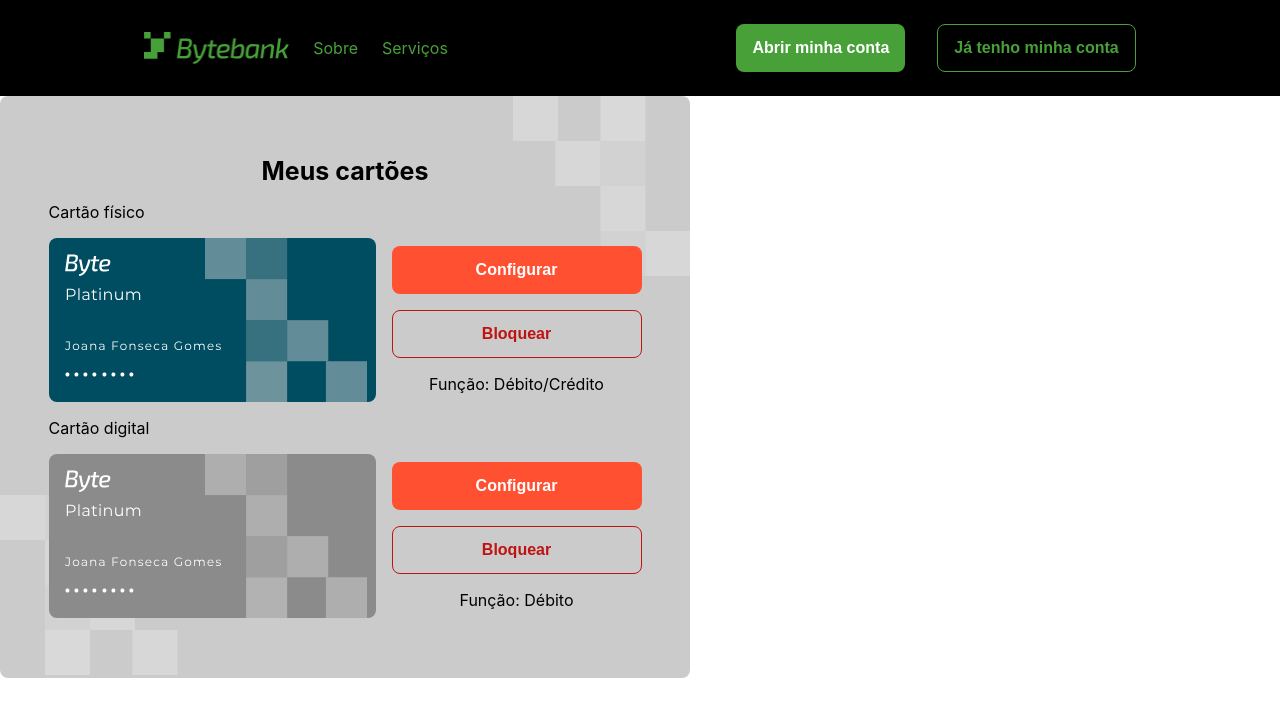
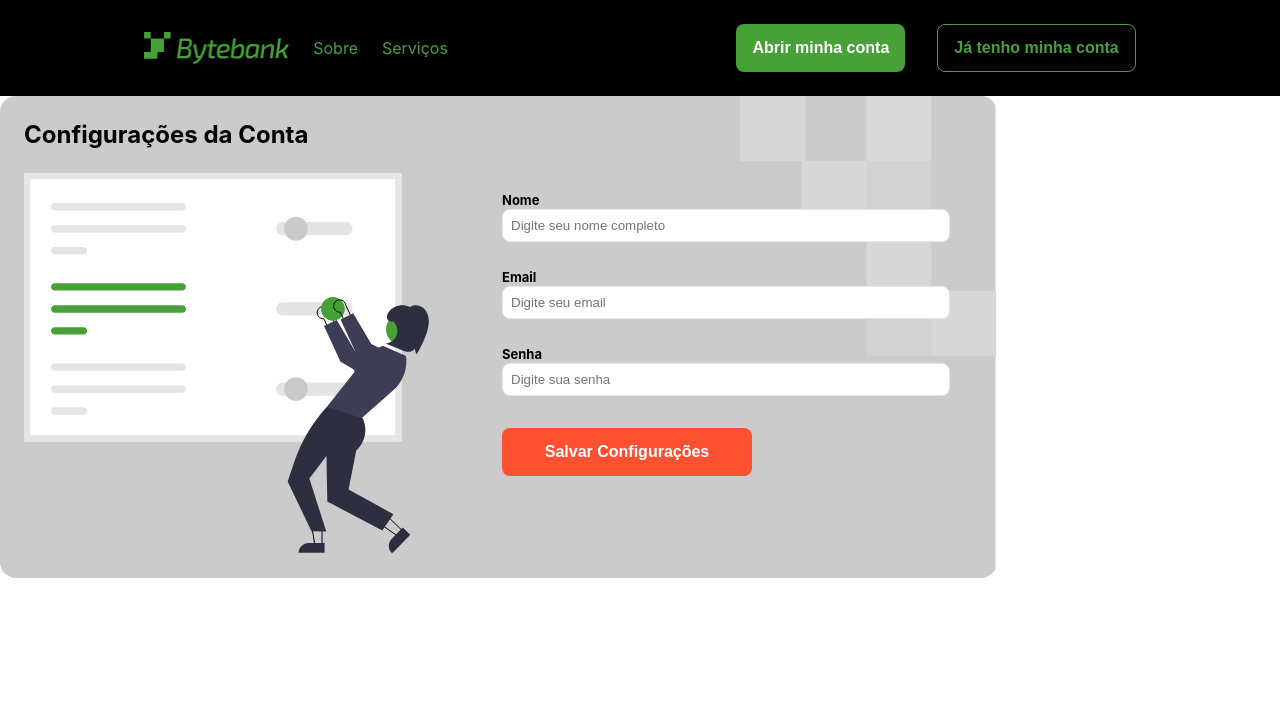
Before and after one commit to tuliooaraujoo/Grupo5, a Next.js app in the folder projeto-sala2/: page /dashboard in a window 1280 px wide. Shown: the top 716 px of the page. Built offline with nearby package versions, Linux system fonts and the light colour scheme.

Commit message:
feat (adicionando funcionalidade): criando componente AccountSettings

```diff
--- a/projeto-sala2/db.json
+++ b/projeto-sala2/db.json
@@ -1,11 +1,5 @@
 {
   "users": [
-    {
-      "id": "bb03",
-      "Nome": "Rodrigo",
-      "Email": "rodrigo@exemplo.com",
-      "Senha": "Bolinha23!!@",
-      "Aceito": true
-    }
+
   ]
 }
--- a/projeto-sala2/src/app/dashboard/page.tsx
+++ b/projeto-sala2/src/app/dashboard/page.tsx
@@ -1,14 +1,14 @@
-import Cards from "@/components/Cards";
+import AccountSettings from "@/components/AccountSettings";
 import Header from "@/components/Header";
 import { ModalProvider } from "@/context/ModalContext";
 
 export default function Dashboard() {
   return (
     <ModalProvider>
-    <div>
+      <div>
         <Header />
-      <Cards />
-    </div>
+        <AccountSettings />
+      </div>
     </ModalProvider>
   );
 }
--- /dev/null
+++ b/projeto-sala2/src/components/AccountSettings/AccountSettings.module.css
@@ -0,0 +1,31 @@
+.container {
+    width: 997px;
+    background-image: url("../../../public/images/ilustrations/background.svg");
+    background-size:997px;
+    background-repeat: no-repeat;
+    display:flex;
+    flex-direction: column;
+    gap: var(--space-large);
+    padding:var(--space-large);
+    border-radius: var(--space-medium);
+}
+
+.content{
+    display: flex;
+    gap:var(--space-extra-large);
+}
+
+.form{
+    width:448px;
+    display: flex;
+    flex-direction: column;
+    gap:var(--space-medium);
+}
+
+.button_settings{
+    width:250px;
+    background-color: var(--orange);
+    border:none;
+    color: var(--white);
+    padding:var(--space-small);
+}
--- /dev/null
+++ b/projeto-sala2/src/components/AccountSettings/index.tsx
@@ -0,0 +1,46 @@
+"use client";
+
+import Image from "next/image";
+import styles from "./AccountSettings.module.css";
+import ilustration_settings from "./settings.svg";
+import Button from "../Button";
+import Form from "../Forms";
+import { useFormRegister } from "@/hooks/useFormRegister";
+
+const AccountSettings = () => {
+  const { formData, errors, handleChange, handleSubmit } = useFormRegister();
+
+  return (
+    <div className={styles.container}>
+      <h2 className={styles.title}>Configurações da Conta</h2>
+      <div className={styles.content}>
+        <Image
+          src={ilustration_settings}
+          alt="Ilustração de uma pessoa segurando um botão gigante de toggle para ligar ou desligar uma funcionalidade"
+          width={446}
+          height={381}
+        />
+        <div className={styles.form}>
+          <Form
+            fields={[
+              { id: "Nome", placeholder: "Digite seu nome completo" },
+              { id: "Email", placeholder: "Digite seu email" },
+              { id: "Senha", placeholder: "Digite sua senha", type: "password" },
+            ]}
+            formData={formData}
+            errors={errors}
+            onChange={handleChange}
+          />
+          <Button
+            className={styles.button_settings}
+            onClick={handleSubmit}
+          >
+            Salvar Configurações
+          </Button>
+        </div>
+      </div>
+    </div>
+  );
+};
+
+export default AccountSettings;
--- a/projeto-sala2/src/hooks/useFormLogin.ts
+++ b/projeto-sala2/src/hooks/useFormLogin.ts
@@ -16,7 +16,7 @@ export const useFormLogin = () => {
     senha: "",
   });
 
-  const router = useRouter(); // Inicializando o hook useRouter
+  const router = useRouter();
 
   const handleChange = (e: React.ChangeEvent<HTMLInputElement>) => {
     const { id, value } = e.target;
```
Also changed, not shown: projeto-sala2/src/components/AccountSettings/settings.svg (added).
